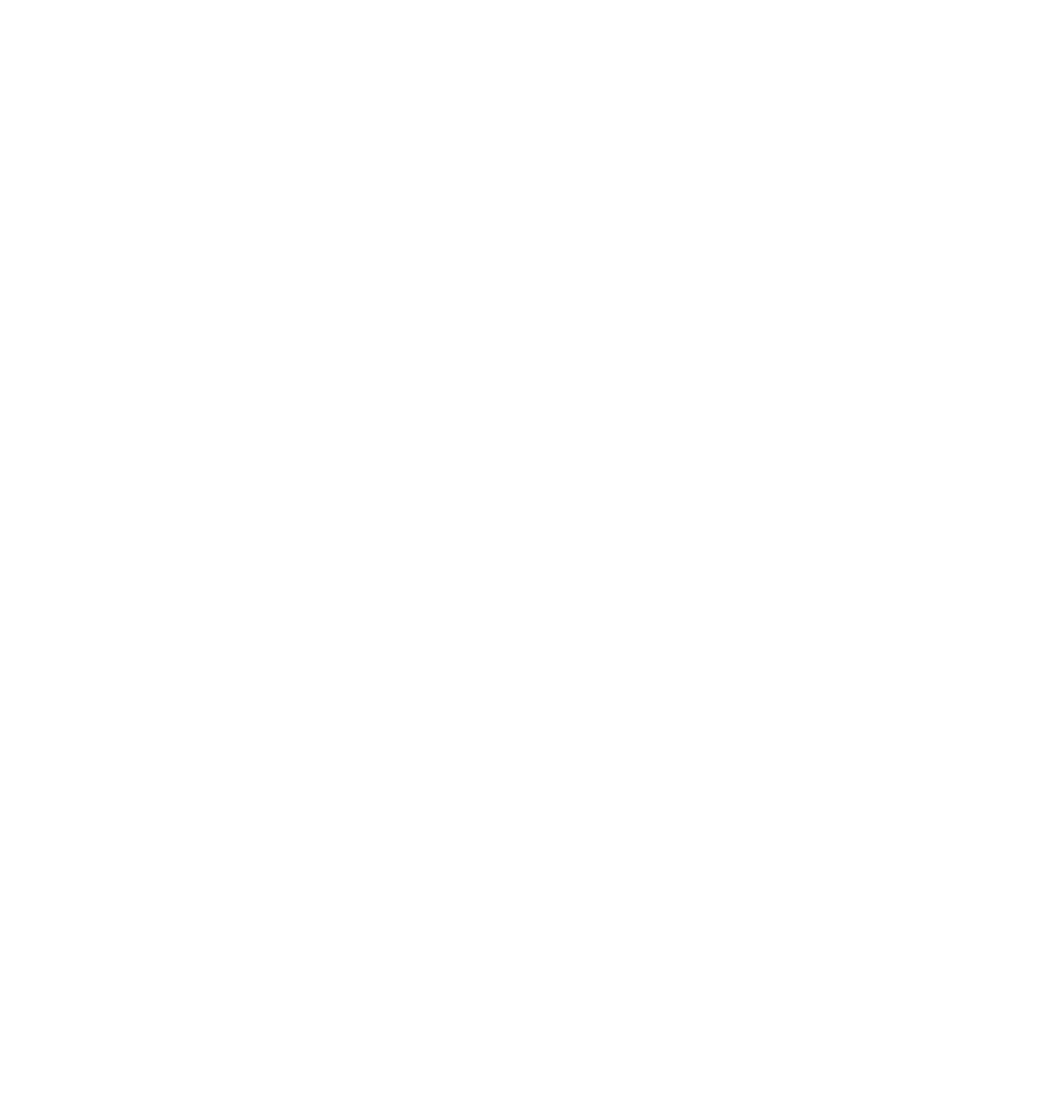
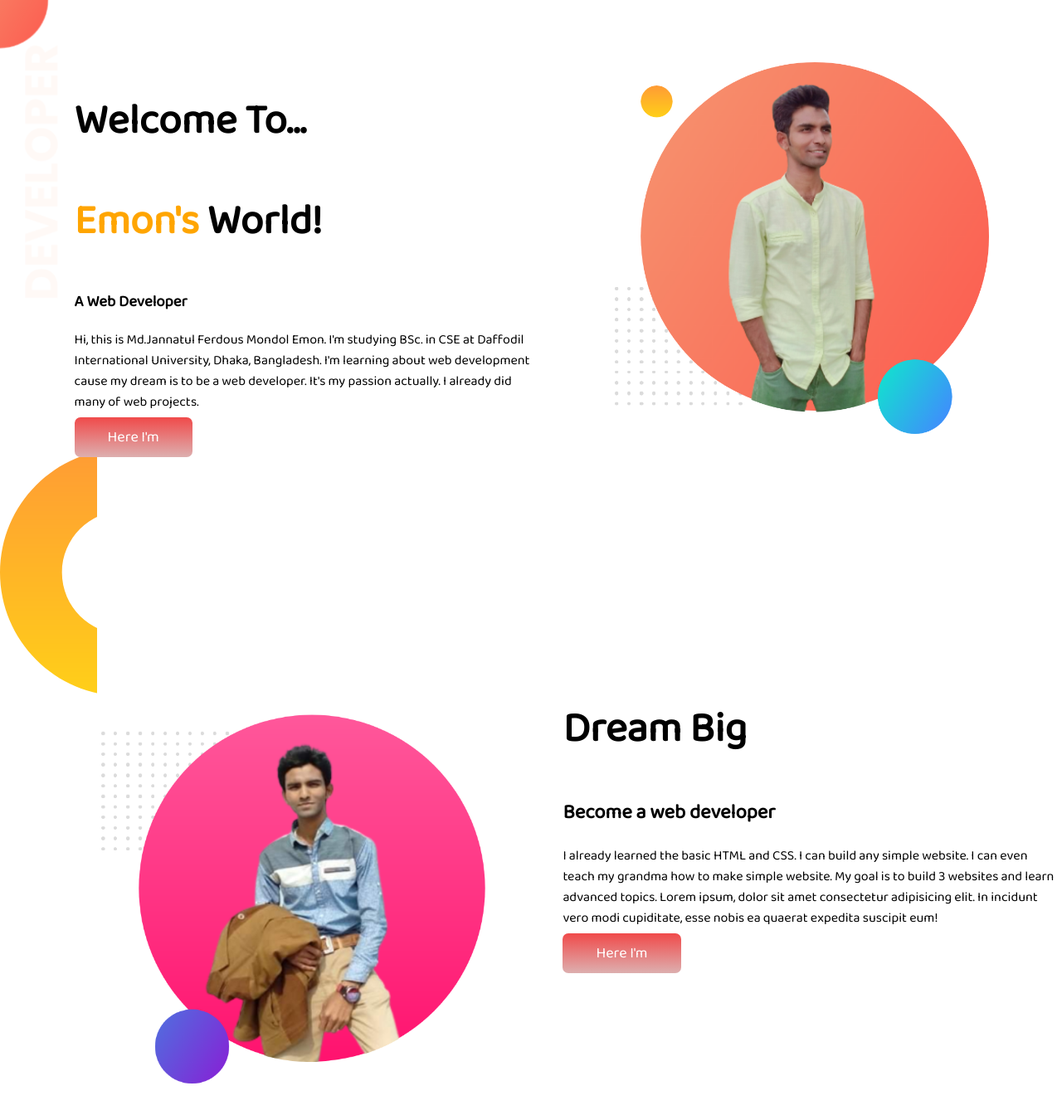
Before and after one commit to jfmemon/My-Portfolio, a plain HTML site: page index.html in a window 1280 px wide. Shown: the whole page at 83% size. Before the commit the page ends 800 px from the top, so only its background shows below. Drawn offline with Linux system fonts and the light colour scheme; a web font is replaced by a local one.

Commit message:
first commit

```diff
--- a/index.html
+++ b/index.html
@@ -1,13 +1,46 @@
 <!DOCTYPE html>
 <html lang="en">
+
 <head>
     <meta charset="UTF-8">
     <meta http-equiv="X-UA-Compatible" content="IE=edge">
     <meta name="viewport" content="width=device-width, initial-scale=1.0">
     <title>My first portfolio</title>
     <link rel="stylesheet" href="style.css">
+    <link href="https://fonts.googleapis.com/css2?family=Baloo+2&family=Baloo+Bhai+2&family=Smooch&display=swap"
+        rel="stylesheet">
+
 </head>
+
 <body>
 
+    <section class="first-portion">
+        <div class="half-width">
+            <h1>Welcome To...</h1>
+            <h1><span class="color-text">Emon's</span> World!</h1>
+            <h3>A Web Developer</h3>
+            <p>Hi, this is Md.Jannatul Ferdous Mondol Emon. I'm studying BSc. in CSE at Daffodil International
+                University, Dhaka, Bangladesh. I'm learning about web development cause my dream is to be a web developer. It's
+                my passion actually. I already did many of web projects.</p>
+            <a class="link-button" target="_blank" href="https://www.linkedin.com/in/md-jannatul-ferdous-108100180/">Here I'm</a>
+        </div>
+
+        <div class="half-width">
+            <img src="images/my-bg.png" alt="">
+        </div>
+    </section>
+    <section class="second-portion">
+        <div class="second-half-width">
+            <img src="images/my-bg (1).png" alt="">
+        </div>
+
+        <div class="second-half-width">
+            <h1>Dream Big</h1>
+            <h2>Become a web developer</h2>
+            <p>I already learned the basic HTML and CSS. I can build any simple website. I can even teach my grandma how to make simple website. My goal is to build 3 websites and learn advanced topics. Lorem ipsum, dolor sit amet consectetur adipisicing elit. In incidunt vero modi cupiditate, esse nobis ea quaerat expedita suscipit eum!</p>
+            <a class="link-button" target="_blank" href="https://www.linkedin.com/in/md-jannatul-ferdous-108100180/">Here I'm</a>
+        </div>
+    </section>
 </body>
+
 </html>
--- a/style.css
+++ b/style.css
@@ -0,0 +1,62 @@
+body{
+    font-family: 'Baloo 2', cursive;
+    margin: 0;
+    padding: 0;
+}
+
+h1{
+    font-size: 50px;
+}
+
+.color-text{
+    color: orange;
+}
+
+.half-width{
+    width: 50%;
+    padding-left: 7%;
+    padding-top: 5%;
+}
+
+.half-width img{
+    width: 82%;
+    padding-top: 2%;
+    padding-left: 2%;
+
+}
+
+.link-button{
+    text-decoration: none;
+    background-image: linear-gradient(rgb(240, 74, 74),rgb(221, 175, 175));
+    padding: 10px 40px;
+    color: white;
+    border-radius: 7px;
+    font-size: 18px;
+    font-weight:500;
+}
+
+.first-portion{
+    background-image: url(images/top-banner.png);
+    background-repeat: no-repeat;
+    display: flex;
+
+}
+
+.second-portion{
+    padding-top: 5%;
+    display: flex;
+    background-image: url(images/dream-bg.png);
+    background-repeat: no-repeat;
+}
+
+.second-half-width img{
+    width: 90%;
+    padding-top: 2%;
+    padding-left: 12%;
+}
+
+.second-half-width{
+    width: 50%;
+    padding-top: 15%;
+    padding-left: 3%;
+}
```
Also changed, not shown: images/108018372_297764357944587_6008564546146845141_n__1_-removebg-preview.png (added), images/IMG20210721212156-removebg-preview.png (added), images/IMG20210728143229-removebg-preview.png (added), images/IMG_20200909_160244-removebg-preview.png (added), images/IMG_20200909_160244-removebg-preview1.png (added), images/IMG_20210220_223853-removebg-preview.png (added), images/dream-bg.png (added), images/exp-bg.png (added), images/jhankar.png (added), images/jhankar2.png (added), images/my-bg (1).png (added), images/my-bg.png (added), images/my-bg2.png (added), images/top-banner.png (added).
